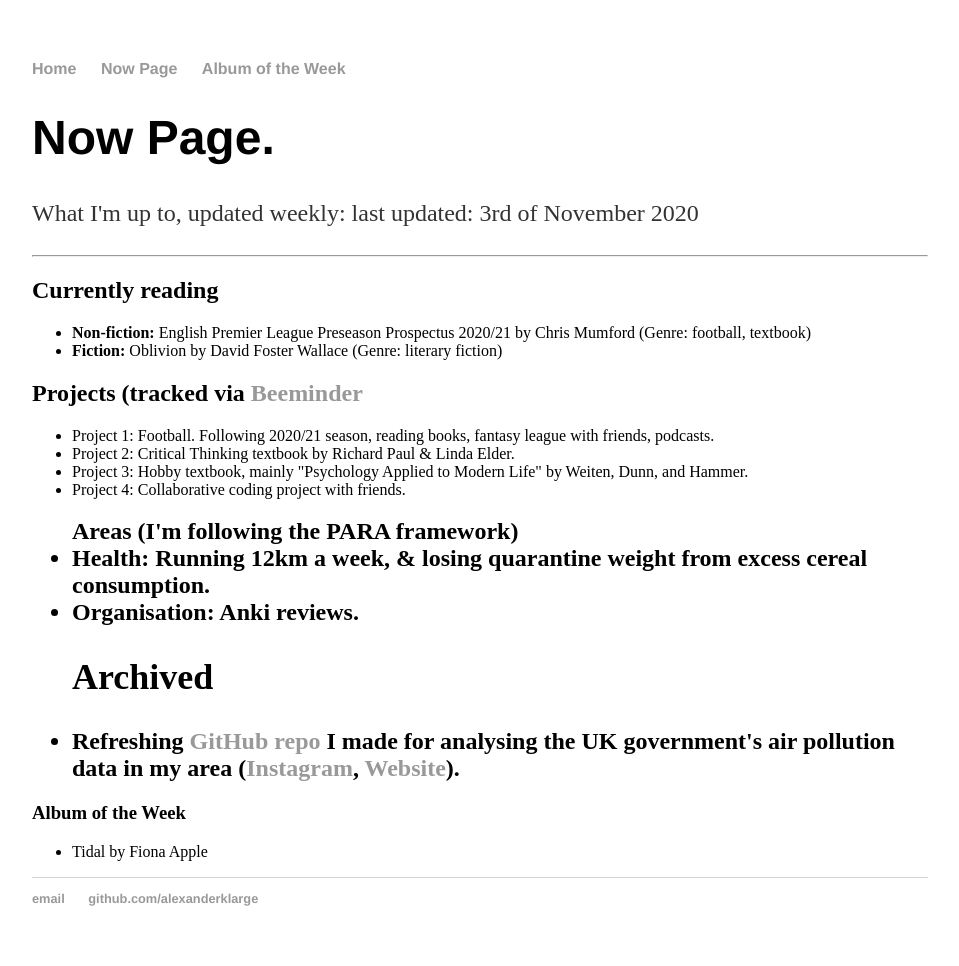
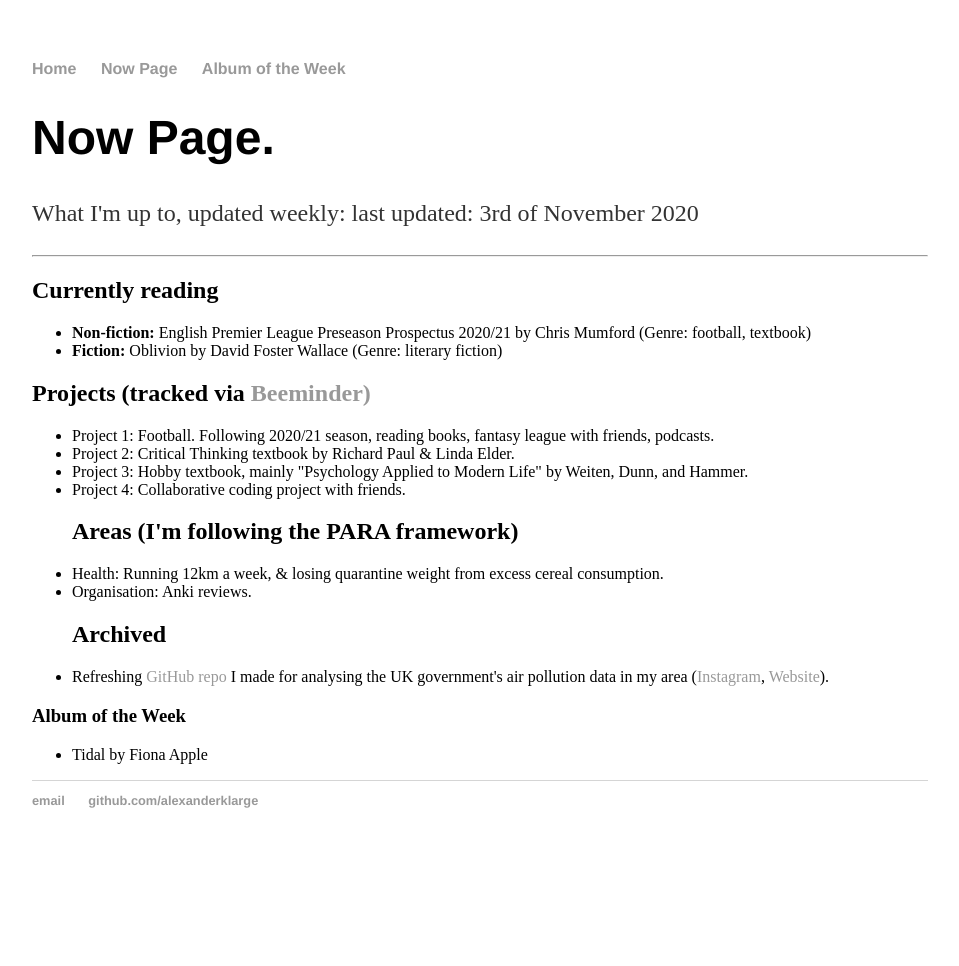
Before and after one commit to alexanderklarge/alexanderklarge.github.io, a Jekyll site: the page built from nowpage/index.html, in a window 1280 px wide. Shown: the whole page, without its empty margins (160-1119 px from the left). Built offline with Jekyll 4.4.1, drawn with Linux system fonts in a browser that asks for light colours; after the commit the page ends 900 px from its top, so only the background shows below that.

```diff
--- a/nowpage/index.html
+++ b/nowpage/index.html
@@ -14,14 +14,14 @@ title: Alex's Now Page
 	<li><b>Fiction:</b> Oblivion by David Foster Wallace (Genre: literary fiction)</li>
 </ul>
 
-<h2>Projects (tracked via <a href="https://www.beeminder.com/alexanderklarge">Beeminder</a></h2>
+<h2>Projects (tracked via <a href="https://www.beeminder.com/alexanderklarge">Beeminder)</a></h2>
 <ul>
 	<li>Project 1: Football. Following 2020/21 season, reading books, fantasy league with friends, podcasts.
 	<li>Project 2: Critical Thinking textbook by Richard Paul & Linda Elder.</li>
 	<li>Project 3: Hobby textbook, mainly "Psychology Applied to Modern Life" by Weiten, Dunn, and Hammer.</li>
 	<li>Project 4: Collaborative coding project with friends.</li>
 
-<h2>Areas (I'm following the PARA framework)
+<h2>Areas (I'm following the PARA framework)</h2>
 	<li>Health: Running 12km a week, & losing quarantine weight from excess cereal consumption.
 	<li>Organisation: Anki reviews.
 
```
